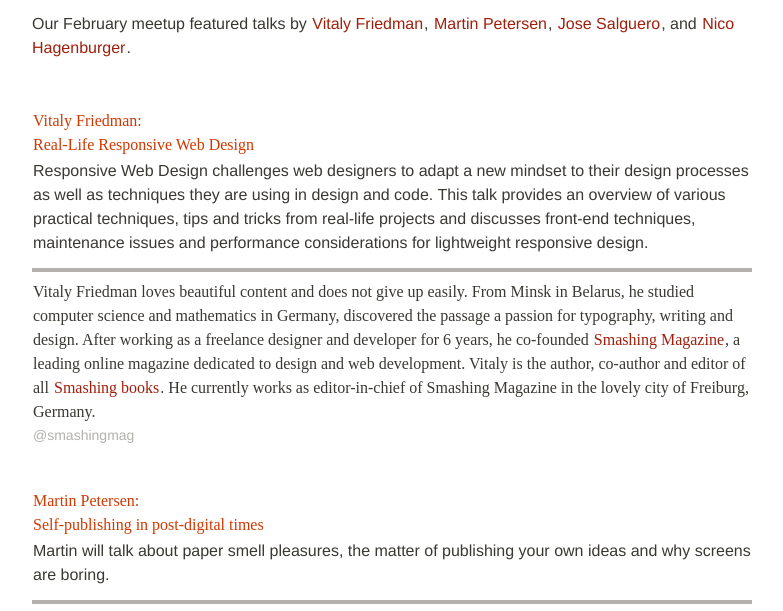
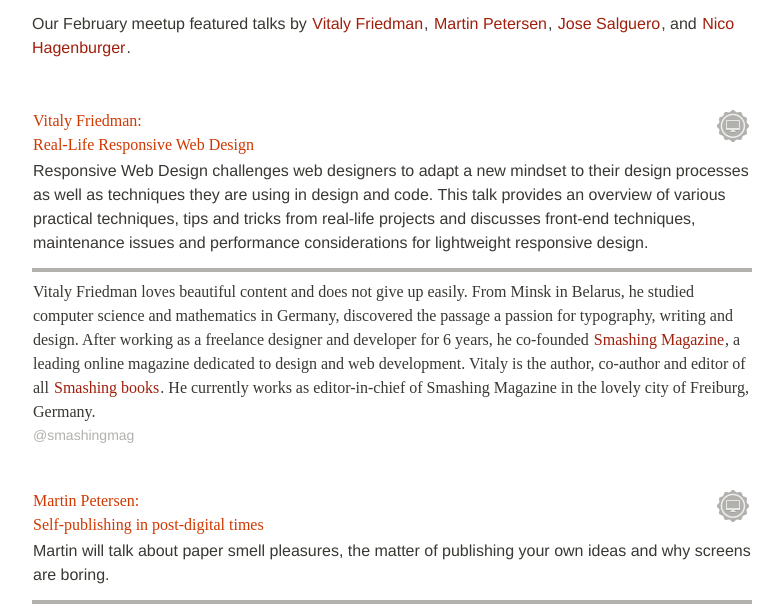
Before and after one commit to upfrontug/upfrontug.github.io, a Jekyll site: the page built from index.html, in a window 1280 px wide. Shown: the part 2054-2665 px from the top of the page, without its empty margins (248-1031 px from the left). Built offline with Jekyll 4.4.1, drawn with Linux system fonts in a browser that asks for light colours; nearby versions of some CDN libraries; comment, search, counter and statistics services are not loaded; a style sheet for code colours, icons or effects is not loaded.

Commit message:
Add slides from Vitaly and Martin

```diff
--- a/_posts/2014-2-11-meetup.html
+++ b/_posts/2014-2-11-meetup.html
@@ -7,6 +7,7 @@
 <ul class="talks">
   <li>
     <h4><span>Vitaly Friedman:</span> Real-Life Responsive Web Design</h4>
+    <a href="/presentations/2014-02-vitaly-friedman.pdf" target="_blank" class="talk_download" title="View Slides">Download Slides</a>
     <p>
       Responsive Web Design challenges web designers to adapt a new mindset to their design processes as well as techniques they are using in design and code. This talk provides an overview of various practical techniques, tips and tricks from real-life projects and discusses front-end techniques, maintenance issues and performance considerations for lightweight responsive design.
     </p>
@@ -17,6 +18,7 @@
       <li><a href="https://twitter.com/smashingmag">@smashingmag</a></li>
     </ul>
     <h4><span>Martin Petersen:</span> Self-publishing in post-digital times</h4>
+    <a href="/presentations/2014-02-martin-petersen.pdf" target="_blank" class="talk_download" title="View Slides">Download Slides</a>
     <p>
        Martin will talk about paper smell pleasures, the matter of publishing your own ideas and why screens are boring.
     </p>
@@ -32,7 +34,7 @@
   </li>
   <li>
     <h4><span>Jose Antonio Salguero:</span> Listen to Your Users</h4>
-    <a href="https://speakerdeck.com/jasalguero/data-driven-development" target="_blank" class="talk_download">Download Slides</a>
+    <a href="https://speakerdeck.com/jasalguero/data-driven-development" target="_blank" class="talk_download" title="View Slides">Download Slides</a>
     <p>
       Development give us best practices to create our products, patterns on how to develop, but not what features to make, what is important for the user. We must find a way to let users drive us to create a better product for them using all the data we can gather through tracking and A/B testing.
     </p>
@@ -46,7 +48,7 @@
   </li>
   <li>
     <h4><span>Nico Hagenburger:</span> Powerful Living Style Guides with Sass</h4>
-    <a href="https://github.com/hagenburger/livingstyleguide-upfrontug#live-coding-with-the-livingstyleguide-gem-at-upfrontug" target="_blank" class="talk_download">Live Coding</a>
+    <a href="https://github.com/hagenburger/livingstyleguide-upfrontug#live-coding-with-the-livingstyleguide-gem-at-upfrontug" target="_blank" class="talk_download" title="View Slides">Live Coding</a>
     <p>
       Create impressive front-end style guides with Sass, Compass, and the <a href="https://github.com/hagenburger/livingstyleguide">LivingStyleGuide gem</a>
       and learn how to write and document your code for maintainability.
```
Also changed, not shown: 2 other files.
